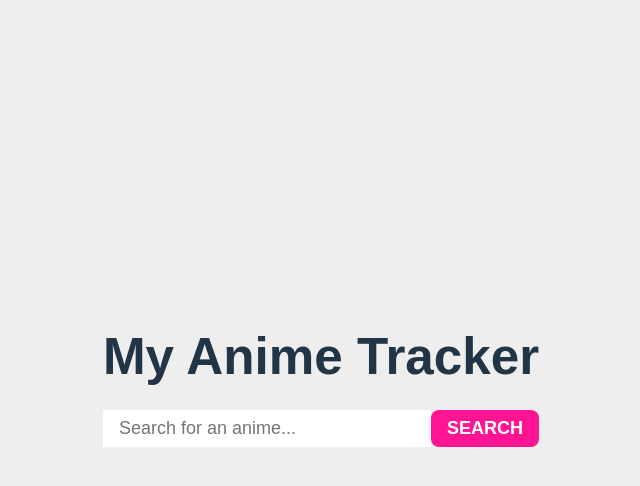
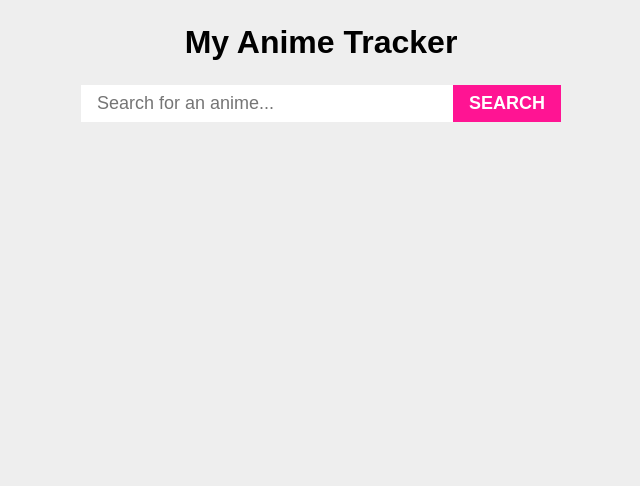
Before and after one commit to Alexxmfs/anime_tracker, a Vue app: page / in a window 1280 px wide. Shown: the top 486 px of the page, without its empty margins (319-959 px from the left). Built offline with nearby package versions, Linux system fonts and the light colour scheme.

Commit message:
inserting style

```diff
--- a/src/App.vue
+++ b/src/App.vue
@@ -98,11 +98,12 @@ onMounted(() => {
         </span>
         <button
           v-if="anime.total_episodes !== anime.watched_episodes"
+          class="button"
           @click="increaseWatch(anime)"
         >
           +
         </button>
-        <button v-if="anime.watched_episodes > 0" @click="decreaseWatch(anime)">
+        <button v-if="anime.watched_episodes > 0" class="button" @click="decreaseWatch(anime)" >
           -
         </button>
       </div>
@@ -169,4 +170,26 @@ form input {
   text-transform: uppercase;
   transition: 0.4s;
 }
+
+.button:hover {
+  background-position: right;
+}
+
+.results {
+  background-color: #FFF;
+  border-radius: 0.5rem;
+  box-shadow: 0 2px 4px rgba(0, 0, 0, 0.1);
+  max-height: 480px;
+  overflow: scroll;
+  margin-bottom: 1.5rem;
+}
+
+.result {
+  display: flex;
+  margin: 1rem;
+  padding: 1rem;
+  border: 1px solid #ccc;
+  border-radius: 0.5rem;
+  transition: 0.4s;
+}
 </style>
--- a/src/main.js
+++ b/src/main.js
@@ -1,5 +1,4 @@
 import { createApp } from 'vue'
-import './style.css'
 import App from './App.vue'
 
 createApp(App).mount('#app')
--- a/src/style.css
+++ /dev/null
@@ -1,90 +0,0 @@
-:root {
-  font-family: Inter, Avenir, Helvetica, Arial, sans-serif;
-  font-size: 16px;
-  line-height: 24px;
-  font-weight: 400;
-
-  color-scheme: light dark;
-  color: rgba(255, 255, 255, 0.87);
-  background-color: #242424;
-
-  font-synthesis: none;
-  text-rendering: optimizeLegibility;
-  -webkit-font-smoothing: antialiased;
-  -moz-osx-font-smoothing: grayscale;
-  -webkit-text-size-adjust: 100%;
-}
-
-a {
-  font-weight: 500;
-  color: #646cff;
-  text-decoration: inherit;
-}
-a:hover {
-  color: #535bf2;
-}
-
-a {
-  font-weight: 500;
-  color: #646cff;
-  text-decoration: inherit;
-}
-a:hover {
-  color: #535bf2;
-}
-
-body {
-  margin: 0;
-  display: flex;
-  place-items: center;
-  min-width: 320px;
-  min-height: 100vh;
-}
-
-h1 {
-  font-size: 3.2em;
-  line-height: 1.1;
-}
-
-button {
-  border-radius: 8px;
-  border: 1px solid transparent;
-  padding: 0.6em 1.2em;
-  font-size: 1em;
-  font-weight: 500;
-  font-family: inherit;
-  background-color: #1a1a1a;
-  cursor: pointer;
-  transition: border-color 0.25s;
-}
-button:hover {
-  border-color: #646cff;
-}
-button:focus,
-button:focus-visible {
-  outline: 4px auto -webkit-focus-ring-color;
-}
-
-.card {
-  padding: 2em;
-}
-
-#app {
-  max-width: 1280px;
-  margin: 0 auto;
-  padding: 2rem;
-  text-align: center;
-}
-
-@media (prefers-color-scheme: light) {
-  :root {
-    color: #213547;
-    background-color: #ffffff;
-  }
-  a:hover {
-    color: #747bff;
-  }
-  button {
-    background-color: #f9f9f9;
-  }
-}
```
